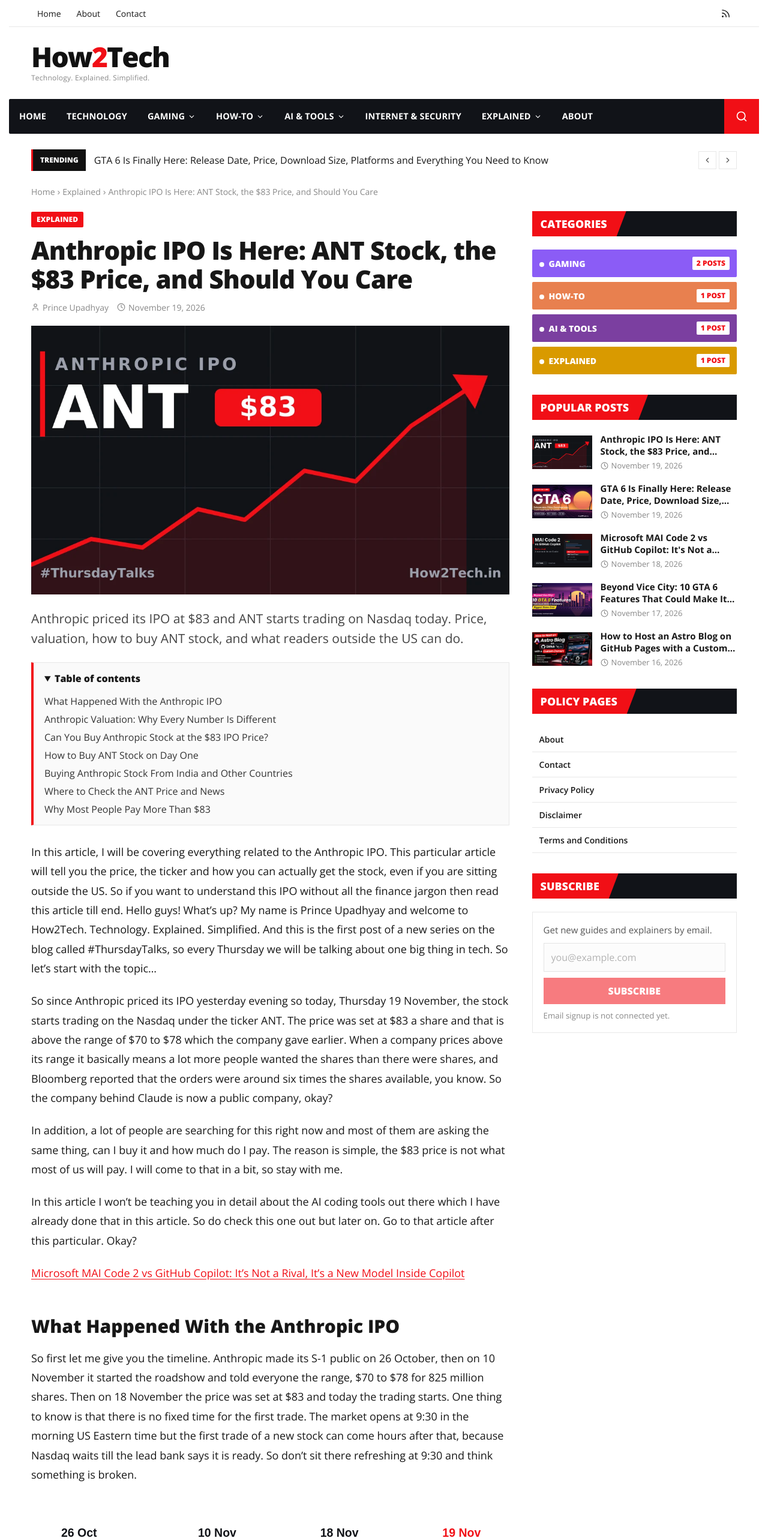
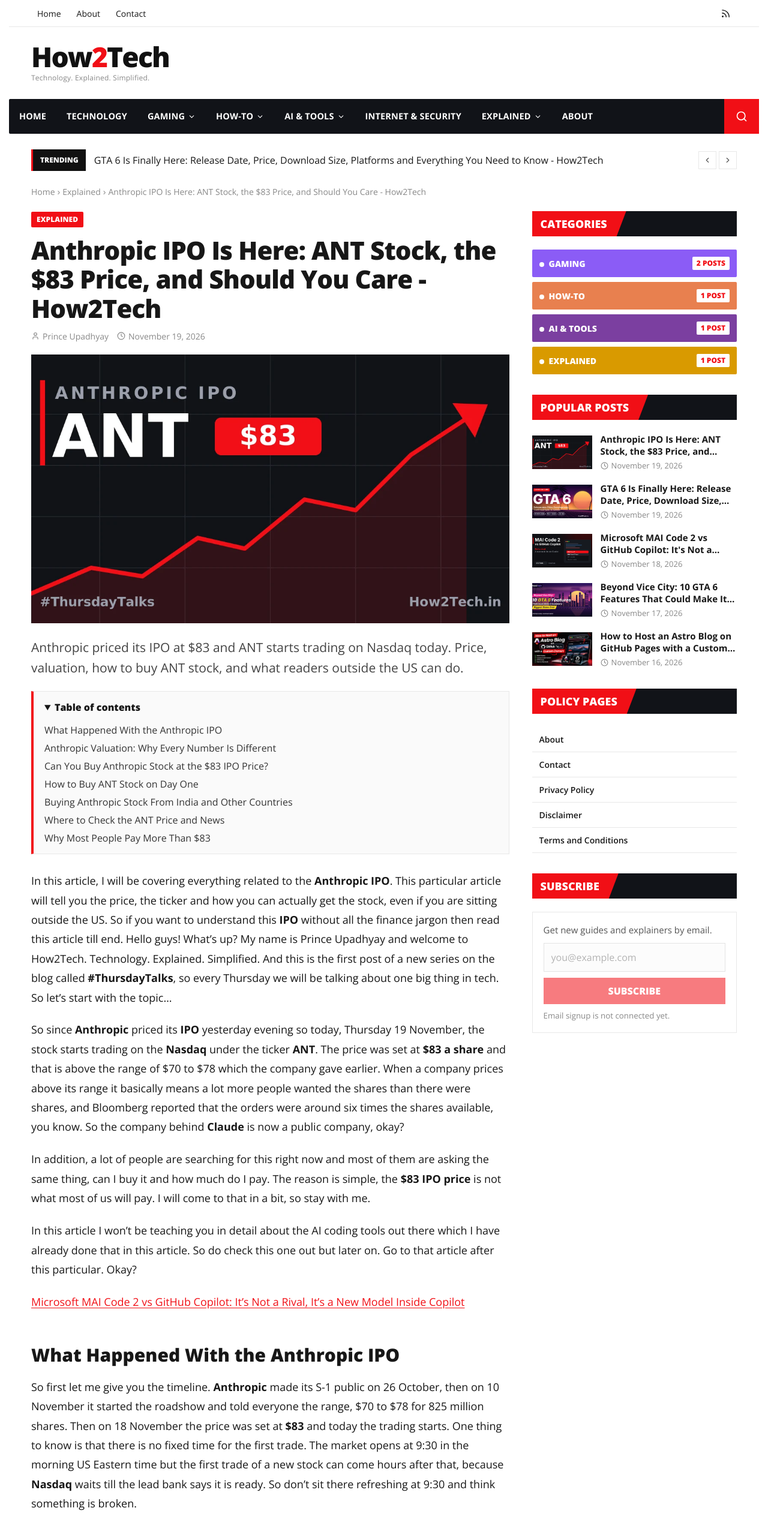
Before and after one commit to princerupadhyay/how2tech, an Astro site: page /anthropic-ipo-2026 in a window 1280 px wide. Shown: the top 2564 px of the page at 60% size. Built offline with nearby package versions, Linux system fonts and the light colour scheme; Astro itself is replaced by a stand-in of ours.

Commit message:
fifth post

```diff
--- a/src/content/blog/anthropic-ipo-2026.md
+++ b/src/content/blog/anthropic-ipo-2026.md
@@ -1,5 +1,5 @@
 ---
-title: "Anthropic IPO Is Here: ANT Stock, the $83 Price, and Should You Care"
+title: "Anthropic IPO Is Here: ANT Stock, the $83 Price, and Should You Care - How2Tech"
 description: "Anthropic priced its IPO at $83 and ANT starts trading on Nasdaq today. Price, valuation, how to buy ANT stock, and what readers outside the US can do."
 category: "Explained"
 tags: ["Anthropic", "IPO", "ANT stock", "Claude", "AI", "ThursdayTalks"]
@@ -13,11 +13,11 @@ popular: true
 draft: false
 ---
 
-In this article, I will be covering everything related to the Anthropic IPO. This particular article will tell you the price, the ticker and how you can actually get the stock, even if you are sitting outside the US. So if you want to understand this IPO without all the finance jargon then read this article till end. Hello guys! What's up? My name is Prince Upadhyay and welcome to How2Tech. Technology. Explained. Simplified. And this is the first post of a new series on the blog called #ThursdayTalks, so every Thursday we will be talking about one big thing in tech. So let's start with the topic...
+In this article, I will be covering everything related to the **Anthropic IPO**. This particular article will tell you the price, the ticker and how you can actually get the stock, even if you are sitting outside the US. So if you want to understand this **IPO** without all the finance jargon then read this article till end. Hello guys! What's up? My name is Prince Upadhyay and welcome to How2Tech. Technology. Explained. Simplified. And this is the first post of a new series on the blog called **#ThursdayTalks**, so every Thursday we will be talking about one big thing in tech. So let's start with the topic...
 
-So since Anthropic priced its IPO yesterday evening so today, Thursday 19 November, the stock starts trading on the Nasdaq under the ticker ANT. The price was set at $83 a share and that is above the range of $70 to $78 which the company gave earlier. When a company prices above its range it basically means a lot more people wanted the shares than there were shares, and Bloomberg reported that the orders were around six times the shares available, you know. So the company behind Claude is now a public company, okay?
+So since **Anthropic** priced its **IPO** yesterday evening so today, Thursday 19 November, the stock starts trading on the **Nasdaq** under the ticker **ANT**. The price was set at **$83 a share** and that is above the range of $70 to $78 which the company gave earlier. When a company prices above its range it basically means a lot more people wanted the shares than there were shares, and Bloomberg reported that the orders were around six times the shares available, you know. So the company behind **Claude** is now a public company, okay?
 
-In addition, a lot of people are searching for this right now and most of them are asking the same thing, can I buy it and how much do I pay. The reason is simple, the $83 price is not what most of us will pay. I will come to that in a bit, so stay with me.
+In addition, a lot of people are searching for this right now and most of them are asking the same thing, can I buy it and how much do I pay. The reason is simple, the **$83 IPO price** is not what most of us will pay. I will come to that in a bit, so stay with me.
 
 In this article I won't be teaching you in detail about the AI coding tools out there which I have already done that in this article. So do check this one out but later on. Go to that article after this particular. Okay?
 
@@ -25,7 +25,7 @@ In this article I won't be teaching you in detail about the AI coding tools out
 
 ## What Happened With the Anthropic IPO
 
-So first let me give you the timeline. Anthropic made its S-1 public on 26 October, then on 10 November it started the roadshow and told everyone the range, $70 to $78 for 825 million shares. Then on 18 November the price was set at $83 and today the trading starts. One thing to know is that there is no fixed time for the first trade. The market opens at 9:30 in the morning US Eastern time but the first trade of a new stock can come hours after that, because Nasdaq waits till the lead bank says it is ready. So don't sit there refreshing at 9:30 and think something is broken.
+So first let me give you the timeline. **Anthropic** made its S-1 public on 26 October, then on 10 November it started the roadshow and told everyone the range, $70 to $78 for 825 million shares. Then on 18 November the price was set at **$83** and today the trading starts. One thing to know is that there is no fixed time for the first trade. The market opens at 9:30 in the morning US Eastern time but the first trade of a new stock can come hours after that, because **Nasdaq** waits till the lead bank says it is ready. So don't sit there refreshing at 9:30 and think something is broken.
 
 ![Timeline of the Anthropic IPO from the public S-1 on 26 October to the Nasdaq debut on 19 November](/images/anthropic-ipo-2026-timeline.svg)
 
@@ -35,15 +35,15 @@ Now the valuation, and over here every website is saying a different number. At
 
 ## Can You Buy Anthropic Stock at the $83 IPO Price?
 
-Okay, now the main question. Can you buy at $83? Most people can not. Anthropic kept somewhere around 15 to 20 percent of the shares for regular investors and that went through brokers like Robinhood, Fidelity, Schwab, SoFi and E\*TRADE, and with six times more orders than shares a lot of people who asked would get nothing or really small amounts. Everybody else buys on the open market after the trading starts, at whatever the market price is. That price can be higher than $83 or lower, and the opening price comes from the buy and sell orders and not from the IPO price.
+Okay, now the main question. Can you buy at **$83**? Most people can not. **Anthropic** kept somewhere around 15 to 20 percent of the shares for regular investors and that went through brokers like Robinhood, Fidelity, Schwab, SoFi and E\*TRADE, and with six times more orders than shares a lot of people who asked would get nothing or really small amounts. Everybody else buys on the open market after the trading starts, at whatever the market price is. That price can be higher than $83 or lower, and the opening price comes from the buy and sell orders and not from the **IPO price**.
 
 ## How to Buy ANT Stock on Day One
 
-So if you want to buy ANT today you need a brokerage account which offers Nasdaq stocks. Search for ANT, check that the company name says Anthropic, and then place your order. Be really careful over here, a new stock moves very fast on the first day, so the price you see can be different from the price you get, and that is why some guides say to wait a few days and see how it settles. And one more thing, if anybody is offering you Anthropic shares outside a proper broker, like on a random website or in a message on social media, stay away from it. Anthropic itself has warned about unauthorized stock sales.
+So if you want to buy **ANT stock** today you need a brokerage account which offers **Nasdaq** stocks. Search for **ANT**, check that the company name says **Anthropic**, and then place your order. Be really careful over here, a new stock moves very fast on the first day, so the price you see can be different from the price you get, and that is why some guides say to wait a few days and see how it settles. And one more thing, if anybody is offering you Anthropic shares outside a proper broker, like on a random website or in a message on social media, stay away from it. Anthropic itself has warned about unauthorized stock sales.
 
 ## Buying Anthropic Stock From India and Other Countries
 
-Now if you are outside the US, like in India, this part is for you. India is not on the list of countries where Anthropic ran its international retail offering, so there is no official way to apply for the IPO price from India. What Indian investors can do is buy after the listing, through a platform which gives access to US stocks, and the money goes out through the RBI's Liberalised Remittance Scheme which has a limit of $250,000 a year. There are tax things also like TCS, which is reported to be 20 percent on the amount above 10 lakh rupees, so check the current rules with your platform or a tax person before you send any money. Other countries are different, in Canada for example Wealthsimple was one of the selling agents, so see what your own broker offers.
+Now if you are outside the US, like in **India**, this part is for you. India is not on the list of countries where **Anthropic** ran its international retail offering, so there is no official way to apply for the **IPO price** from India. What Indian investors can do is buy after the listing, through a platform which gives access to US stocks, and the money goes out through the RBI's Liberalised Remittance Scheme which has a limit of $250,000 a year. There are tax things also like TCS, which is reported to be 20 percent on the amount above 10 lakh rupees, so check the current rules with your platform or a tax person before you send any money. Other countries are different, in Canada for example Wealthsimple was one of the selling agents, so see what your own broker offers.
 
 ## Where to Check the ANT Price and News
 
@@ -59,4 +59,4 @@ The SEC filing is the real document, so if you want to see how Anthropic makes m
 
 Now let me explain the logic behind this and why I said that most people will pay more than $83. Why? Because the IPO price is only for the people who got an allocation, and with six times more orders than shares, the rest of the demand moves to the open market on day one. And when a lot of people want the same thing and there is not enough of it, the price can go up, and it can swing down just as quickly, you know. SpaceX is a good example, its stock has gone up and down a lot since its June IPO and a financial planner quoted by NerdWallet said to expect a similar ride with Anthropic. Also Anthropic is not profitable yet, it lost around $104 billion on paper in the first nine months of this year but NerdWallet says most of that is accounting charges and not real cash going out, though its revenue is growing really fast. So should you care? As a tech person, yes, because now everyone can see the real numbers in a public filing. As an investor, that is a decision for you and maybe a financial advisor, and this is not financial advice, okay?
 
-So friends, this was Anthropic IPO Is Here: ANT Stock, the $83 Price, and Should You Care was this article helpful to you? Let me know which one you would prefer or like to use, in the comments section below. Stay tune and subscribe to the blog so you don't miss next Thursday's #ThursdayTalks. Till then, I'm signing off, So stay tuned and stay safe...😊
+So friends, this was **Anthropic IPO Is Here: ANT Stock, the $83 Price, and Should You Care**. Was this article helpful to you? Let me know which one you would prefer or like to use, in the comments section below. Stay tune and subscribe to the blog so you don't miss next Thursday's **#ThursdayTalks**. Till then, I'm signing off, So stay tuned and stay safe...😊
--- a/src/content/blog/gta-6-release-date-price-download-size.md
+++ b/src/content/blog/gta-6-release-date-price-download-size.md
@@ -1,5 +1,5 @@
 ---
-title: "GTA 6 Is Finally Here: Release Date, Price, Download Size, Platforms and Everything You Need to Know"
+title: "GTA 6 Is Finally Here: Release Date, Price, Download Size, Platforms and Everything You Need to Know - How2Tech"
 description: "GTA 6 is finally here! Explore its release details, price, supported platforms, download size, gameplay features and everything you need to know."
 category: "Gaming"
 tags: ["GTA 6", "Rockstar Games", "PS5", "Xbox Series X/S", "Gaming"]
```
